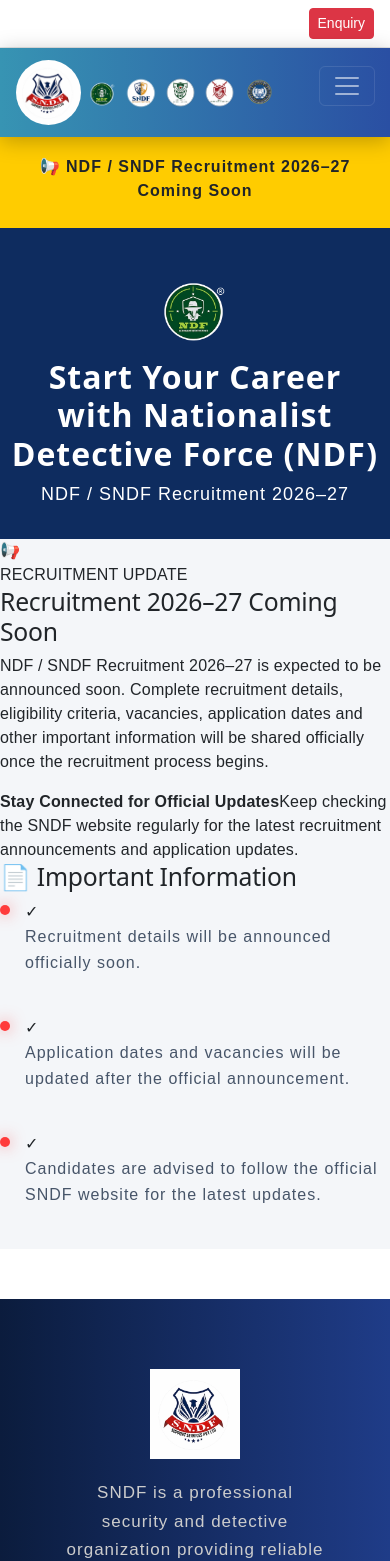
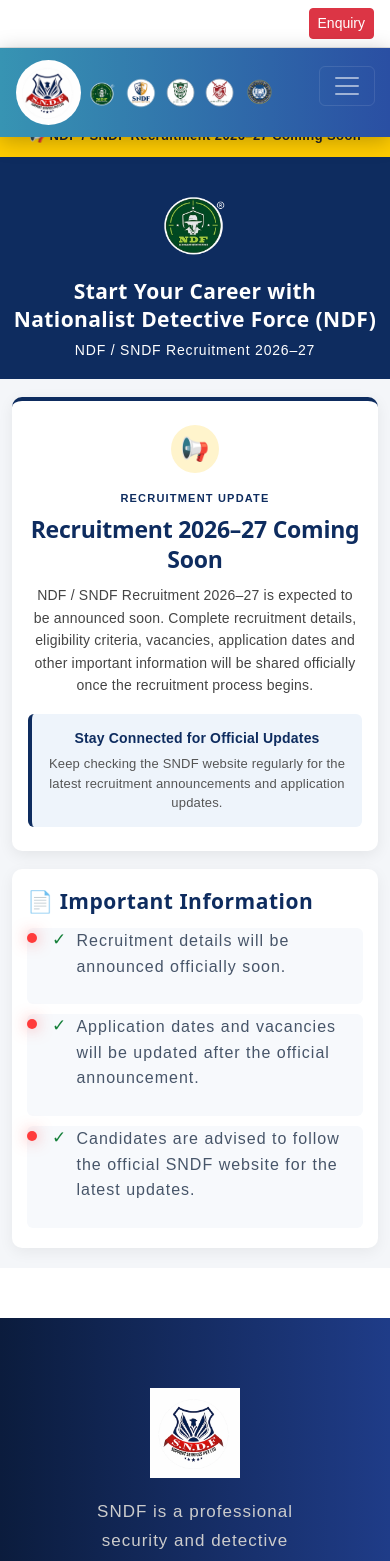
Before and after one commit to sndfsecurity/sndfsecurityproject, a React (Vite) app: page /career in a window 390 px wide. Shown: the top 1561 px of the page. Built offline with nearby package versions, Linux system fonts and the light colour scheme.

Commit message:
Refactor Career page styles for layout improvements
Refactor styles for career page, notice bar, and recruitment sections. Adjust padding, margins, and font sizes for improved layout and responsiveness.

```diff
--- a/src/pages/Career.css
+++ b/src/pages/Career.css
@@ -1,386 +1,352 @@
+/* =========================
+   CAREER PAGE
+========================= */
+
 .career-page {
   font-family: Arial, sans-serif;
   background: #f4f6f9;
-  /* padding-top: 160px; */
-    padding-top: 148px;
+  padding-top: 148px;
+  min-height: 100vh;
+}
 
 
-}
+/* =========================
+   NOTICE BAR
+========================= */
 
-/* NOTICE BAR */
 .notice-bar {
   background: #ffcc00;
   text-align: center;
   font-weight: bold;
-  padding: 15px;
+  padding: 14px 15px;
+}
+
+.notice-bar p {
+  margin: 0;
+  letter-spacing: 0.8px;
+  font-size: 16px;
+}
 
 
-}
+/* =========================
+   CAREER HEADER
+========================= */
 
-.notice-bar p{
-  margin-top: 10px;
-  margin-bottom: 10px;
-  letter-spacing: 1px;
-
-}
-
-/* HEADER */
 .career-header {
   text-align: center;
   background: #0e2c5f;
   color: #fff;
-  padding: 30px 10px 15px;
+  padding: 28px 15px 22px;
 }
 
-/* 🔥 LOGO FIX */
 .career-header img {
-  width: 180px;
+  width: 150px;
   display: block;
-  margin: 0 auto;
-  transform: translateY(10px);
+  margin: 0 auto 12px;
 }
 
-/* heading gap fix */
 .career-header h1 {
-  margin-top: 10px;
-  letter-spacing: 1px;
-  font-size: 42px;
+  margin: 0;
+  letter-spacing: 0.8px;
+  font-size: 38px;
+  font-weight: 700;
+  line-height: 1.25;
+}
+
+.career-header p {
+  margin: 10px 0 0;
+  font-size: 19px;
+  letter-spacing: 0.8px;
+}
+
+
+/* =========================
+   COMING SOON SECTION
+========================= */
+
+.recruitment-coming-soon {
+  max-width: 1050px;
+  margin: 28px auto 22px;
+  padding: 34px 35px;
+  background: #ffffff;
+  border-radius: 10px;
+  border-top: 5px solid #0e2c5f;
+  box-shadow: 0 4px 15px rgba(0, 0, 0, 0.07);
+  text-align: center;
+}
+
+.coming-soon-icon {
+  width: 55px;
+  height: 55px;
+  margin: 0 auto 12px;
+  display: flex;
+  align-items: center;
+  justify-content: center;
+  background: #fff4cc;
+  border-radius: 50%;
+  font-size: 27px;
+}
+
+.coming-soon-label {
+  display: inline-block;
+  color: #0e2c5f;
+  font-size: 13px;
+  font-weight: 700;
+  letter-spacing: 1.5px;
+  margin-bottom: 8px;
+}
+
+.recruitment-coming-soon h2 {
+  margin: 0 0 12px;
+  color: #0e2c5f;
+  font-size: 32px;
   font-weight: 700;
 }
 
-.career-header p{
-  font-size: 20px;
-  letter-spacing: 1px;
+.recruitment-coming-soon > p {
+  max-width: 850px;
+  margin: 0 auto;
+  color: #444;
+  font-size: 16px;
+  line-height: 1.7;
+  letter-spacing: 0.2px;
 }
 
-/* NOTICE BOARD */
-.notice-board {
-  background: #fff;
-  margin: 20px;
-  padding: 15px;
-  border-left: 5px solid #0e2c5f;
+
+/* =========================
+   STAY CONNECTED
+========================= */
+
+.stay-connected {
+  max-width: 720px;
+  margin: 22px auto 0;
+  padding: 16px 20px;
+  background: #eef4fb;
+  border-left: 4px solid #0e2c5f;
+  border-radius: 6px;
+  display: flex;
+  flex-direction: column;
+  gap: 5px;
 }
 
-.notice-board h2{
-  letter-spacing: 0.5px;
-  font-weight: 700;
-  font-size: 34px;
-  margin-top: 5px;
+.stay-connected strong {
+  color: #0e2c5f;
+  font-size: 16px;
 }
 
-.notice-board li {
-  margin-bottom: 8px;
-  letter-spacing: 1px;
+.stay-connected span {
+  color: #555;
+  font-size: 14px;
+  line-height: 1.5;
 }
 
-/* BLINK */
-.blink {
-  color: rgb(255, 0, 0);
-  animation: blink 1s infinite;
-  letter-spacing: 1px;
+
+/* =========================
+   IMPORTANT INFORMATION
+========================= */
+
+.recruitment-info {
+  max-width: 1050px;
+  margin: 0 auto 35px;
+  padding: 25px 30px;
+  background: #ffffff;
+  border-radius: 10px;
+  box-shadow: 0 4px 15px rgba(0, 0, 0, 0.06);
 }
 
-@keyframes blink {
-  50% { opacity: 0; }
+.recruitment-info h2 {
+  margin: 0 0 18px;
+  color: #0e2c5f;
+  font-size: 27px;
+  font-weight: 700;
+  letter-spacing: 0.5px;
 }
 
-/* TABLE */
-.table-section {
-  margin: 20px;
-  background: #fff;
-  padding: 15px;
+.info-list {
+  display: flex;
+  flex-direction: column;
+  gap: 10px;
+}
+
+.info-item {
+  display: flex;
+  align-items: flex-start;
+  gap: 10px;
+  padding: 11px 14px;
+  background: #f7f9fc;
   border-radius: 6px;
 }
 
-.table-section h2{
-  letter-spacing: 1px;
-  font-size: 36px;
-  font-weight: 700;
-  color: red;
-  padding: 15px;
+.info-item span {
+  color: #16803a;
+  font-size: 17px;
+  font-weight: bold;
+  line-height: 1.4;
+}
 
+.info-item p {
+  margin: 0;
+  color: #444;
+  font-size: 14px;
+  line-height: 1.5;
 }
 
 
-.table-wrapper {
-  overflow-x: auto;
-}
+/* =========================
+   TABLET
+========================= */
 
-table {
-  width: 100%;
-  border-collapse: collapse;
-  min-width: 650px;
-}
+@media (max-width: 768px) {
 
-th {
-  background: #0e2c5f;
-  color: #fff;
-  padding: 12px;
-  letter-spacing: 1px;
+  .career-page {
+    padding-top: 130px;
+  }
 
-}
+  .notice-bar {
+    padding: 12px 10px;
+  }
 
-td {
-  padding: 10px;
-  border: 1px solid #ddd;
-  /* text-align: center; */
-  letter-spacing: 1px;
-}
+  .notice-bar p {
+    font-size: 14px;
+  }
 
-.highlight {
-  background: #e8f5e9;
-}
-
-.closed-row {
-  background: #f8d7da;
-}
-
-.open {
-  color: green;
-  font-weight: bold;
-
-}
-
-.closed {
-  color: red;
-  font-weight: bold;
-
-}
-
-/* APPLY BUTTON */
-.apply-btn {
-  padding: 7px 14px;
-  background: linear-gradient(135deg, #e63946, #b71c1c);
-  color: #fff;
-  border-radius: 6px;
-  text-decoration: none;
-  letter-spacing: 1px;
-  font-weight: bold;
-}
-
-/* MAIN APPLY */
-.apply-main-btn {
-  background: #0e2c5f;
-  color: #fff;
-  padding: 12px 20px;
-  border-radius: 6px;
-  text-decoration: none;
-  font-weight: bold;
-  letter-spacing: 1px;
-  font-weight: bold;
-  font-size: 22px;
-}
-
-/* BLINK BTN */
-.blink-btn {
-  animation: softBlink 1.5s infinite;
-}
-
-@keyframes softBlink {
-  50% {
-    opacity: 0.6;
-    transform: scale(1.05);
+  .career-header {
+    padding: 24px 15px 20px;
   }
-}
-
-.closed-btn {
-  padding: 6px 12px;
-  background: gray;
-  color: #fff;
-  border: none;
-  border-radius: 4px;
-}
-
-/* LINKS */
-.important-links {
-  margin: 20px;
-  background: #fff;
-  padding: 15px;
-}
-
-.links-box {
-  display: flex;
-  justify-content: center;
-}
-
-
-
-
-/* MOBILE */
-@media (max-width: 600px) {
 
   .career-header img {
-    width: 90px;
-    transform: translateY(5px);
-    margin-top: 40px;
+    width: 110px;
+    margin-bottom: 10px;
   }
 
   .career-header h1 {
-    font-size: 18px;
+    font-size: 28px;
   }
 
   .career-header p {
-    font-size: 12px;
+    font-size: 16px;
   }
 
-  th, td {
-    font-size: 12px;
+  .recruitment-coming-soon {
+    margin: 22px 18px 18px;
+    padding: 28px 22px;
   }
 
-  .apply-main-btn {
-    width: 100%;
-    text-align: center;
+  .recruitment-coming-soon h2 {
+    font-size: 27px;
+  }
+
+  .recruitment-coming-soon > p {
+    font-size: 15px;
+    line-height: 1.6;
+  }
+
+  .recruitment-info {
+    margin: 0 18px 25px;
+    padding: 22px 20px;
+  }
+
+  .recruitment-info h2 {
+    font-size: 24px;
   }
 }
 
 
-@media (max-width: 768px) {
+/* =========================
+   MOBILE
+========================= */
 
-  .career-page{
-    padding-top: 130px;
+@media (max-width: 600px) {
+
+  .career-page {
+    padding-top: 115px;
+  }
+
+  .notice-bar {
+    padding: 11px 8px;
+  }
+
+  .notice-bar p {
+    font-size: 13px;
+    letter-spacing: 0.4px;
+  }
+
+  .career-header {
+    padding: 20px 12px 18px;
   }
 
   .career-header img {
-    margin-top: 0px;
+    width: 90px;
+    margin-bottom: 10px;
   }
 
-    .career-header h1{
-      font-size: 32px;
-    }
-
-     .career-header p{
-      font-size: 18px;
-     }
-
-     .table-section h2{
-      font-size: 28px;
-      padding: 8px;
-     }
-
-     .notice-board h2{
-      font-size: 31px;
-     }
-
-
-    .table-wrapper {
-    width: 100%;
-    overflow-x: auto;
-    -webkit-overflow-scrolling: touch;
+  .career-header h1 {
+    font-size: 21px;
+    line-height: 1.35;
+    letter-spacing: 0.4px;
   }
 
-  table {
-    min-width: 750px;
+  .career-header p {
+    font-size: 14px;
+    margin-top: 7px;
   }
 
-  th,
-  td {
-    font-size: 13px;
-    padding: 10px 12px;
-    white-space: nowrap;
+  .recruitment-coming-soon {
+    margin: 18px 12px;
+    padding: 24px 16px;
+    border-top-width: 4px;
   }
 
-  .apply-btn,
-  .closed-btn {
-    font-size: 12px;
-    padding: 6px 12px;
+  .coming-soon-icon {
+    width: 48px;
+    height: 48px;
+    font-size: 23px;
   }
 
-}
-
-
-/* =========================
-   MOBILE RECRUITMENT CARDS
-========================= */
-
-.mobile-recruitment-cards {
-  display: none;
-}
-
-@media (max-width: 768px) {
-
-  /* HIDE TABLE */
-  .table-wrapper {
-    display: none;
+  .coming-soon-label {
+    font-size: 11px;
+    letter-spacing: 1.2px;
   }
 
-  /* SHOW CARDS */
-  .mobile-recruitment-cards {
-    display: flex;
-    flex-direction: column;
-    gap: 18px;
-    margin-top: 10px;
+  .recruitment-coming-soon h2 {
+    font-size: 23px;
+    line-height: 1.3;
+    margin-bottom: 10px;
   }
 
-  .recruitment-card {
-    background: #fff;
-    border-radius: 12px;
-    padding: 18px;
-    box-shadow: 0 4px 12px rgba(0,0,0,0.08);
-    border-left: 5px solid #0e2c5f;
+  .recruitment-coming-soon > p {
+    font-size: 14px;
+    line-height: 1.6;
   }
 
-  .recruitment-card h3 {
-    font-size: 20px;
-    margin-bottom: 14px;
-    color: #0e2c5f;
-    font-weight: 700;
+  .stay-connected {
+    margin-top: 18px;
+    padding: 14px;
   }
 
-  .recruitment-card p {
-    margin-bottom: 10px;
+  .stay-connected strong {
     font-size: 14px;
-    line-height: 1.5;
-    letter-spacing: 0.5px;
   }
 
-  .card-status {
-    display: inline-block;
-    padding: 6px 14px;
-    border-radius: 30px;
-    font-weight: bold;
-    margin-top: 5px;
-    margin-bottom: 15px;
+  .stay-connected span {
     font-size: 13px;
-    letter-spacing: 1px;
   }
 
-  .open-status {
-    background: #e8f5e9;
-    color: green;
+  .recruitment-info {
+    margin: 0 12px 20px;
+    padding: 20px 15px;
   }
 
-  .closed-status {
-    background: #fdeaea;
-    color: red;
+  .recruitment-info h2 {
+    font-size: 21px;
+    margin-bottom: 14px;
   }
 
-  .mobile-apply-btn {
-    display: block;
-    text-align: center;
-    background: linear-gradient(135deg, #e63946, #b71c1c);
-    color: white;
-    padding: 12px;
-    border-radius: 8px;
-    text-decoration: none;
-    font-weight: bold;
-    letter-spacing: 1px;
+  .info-item {
+    padding: 10px 11px;
   }
 
-  .mobile-closed-btn {
-    width: 100%;
-    padding: 12px;
-    border: none;
-    border-radius: 8px;
-    background: gray;
-    color: white;
-    font-weight: bold;
-  }
-
-  .active-card {
-    border-left-color: green;
-  }
-
-  .closed-card {
-    border-left-color: red;
+  .info-item p {
+    font-size: 13px;
   }
 }
```
